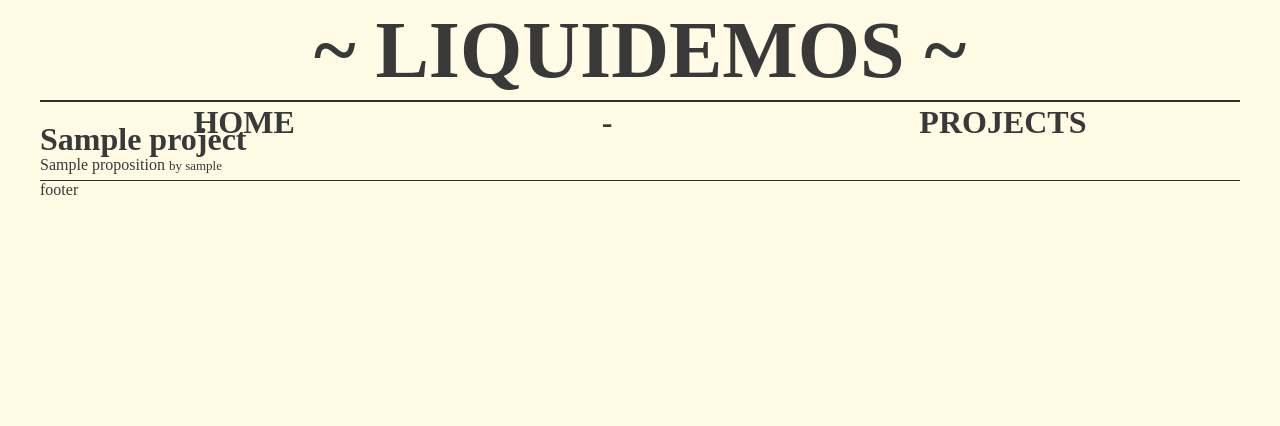
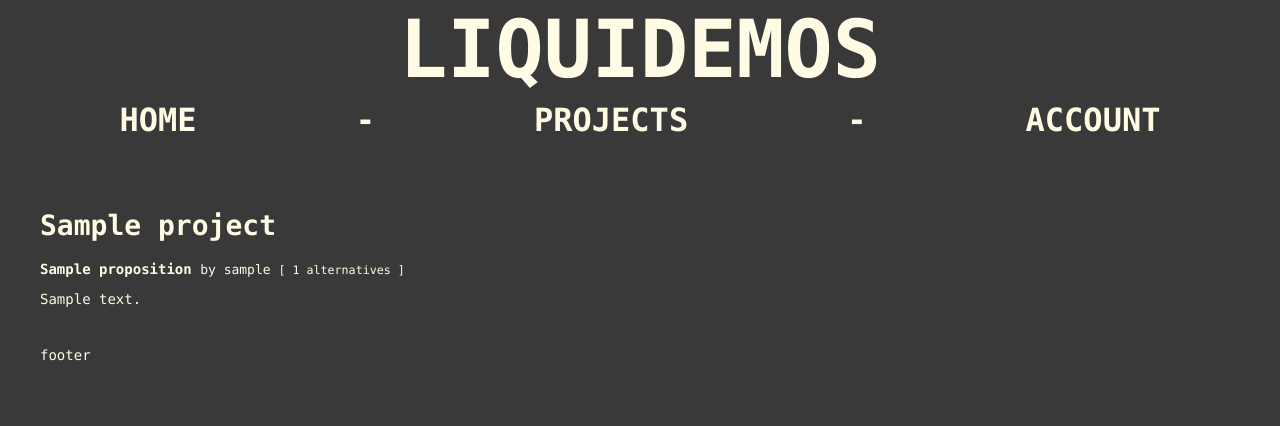
Before and after one commit to renaudcepre/liquidemos-api, a Django app: a page that uses templates/base.html in a window 1280 px wide. Shown: the top 426 px of the page. Run offline with Django 3.2, Linux system fonts and the light colour scheme; tables that the repository leaves empty hold one stand-in row (values such as "Sample post").

Commit message:
front: affiche la liste des propositions et la premiere alternative

```diff
--- a/apps/commons/static/css/base.css
+++ b/apps/commons/static/css/base.css
@@ -1,7 +1,7 @@
 
 :root {
-    --main-bg-color: #fffbe5;
-    --main-text-color: #393939;
+    --main-text-color: #fffbe5;
+    --main-bg-color: #393939;
 }
 
 a {
@@ -10,8 +10,8 @@ a {
 }
 
 body {
-    /*font-family: 'Droid Serif', serif;*/
-    /*font-size: 14px;*/
+    font-family: "Bitstream Vera Sans Mono", Monaco, "Courier New", Courier, monospace;
+    font-size: 14px;
     color: var(--main-text-color);
     background-color: var(--main-bg-color);
 
@@ -33,8 +33,6 @@ body {
     grid-row: subheader-start;
     text-align: center;
     font-weight: 600;
-    border-bottom: #2f2f2f 1px solid;
-    border-top: #2f2f2f 1px solid;
     line-height: 40px;
     grid-column: 1;
     text-transform: uppercase;
@@ -73,7 +71,6 @@ body {
 .footer {
     grid-row: footer-start;
     grid-column: 1;
-    border-top: #2f2f2f 1px solid;
 }
 .section {
     display: flex;
@@ -81,7 +78,7 @@ body {
 }
 
 .title {
-    font-family: 'Playfair Display', serif;
+    font-family: "Bitstream Vera Sans Mono", Monaco, "Courier New", Courier, monospace;
     font-weight: 900;
     line-height: 100px;
     font-size: 80px;
@@ -105,3 +102,10 @@ body {
         display: none;
     }
 }
+
+.proposition-name {
+    margin-left: 20px;
+}
+.project {
+    margin-bottom: 40px;
+}
--- a/apps/projects/templates/project_detail.html
+++ b/apps/projects/templates/project_detail.html
@@ -1,8 +1,18 @@
 {% extends 'base.html' %}
 
 {% block content %}
-    <h1>{{ project.name }}</h1>
-    {% for prop in project.proposition_set.all %}
-        <p>{{ prop.name }} <span style="font-size: small"> by {{ prop.created_by }} </span></p>
-    {% endfor %}
+    <div class="content">
+            <h1>{{ project.name }}</h1>
+
+            {% for prop in project.proposition_set.all %}
+                <div class="project">
+                    <p><span style="font-weight: bold">{{ prop.name }} </span>
+                    <span style="font-size: small"> by {{ prop.created_by }} </span>
+                    <span style="font-size: smaller"> [ {{ prop.alternative_set.count }} alternatives  ]</span>
+                </p>
+                <p>{{ prop.alternative_set.first.content }}</p>
+                </div>
+            {% endfor %}
+
+    </div>
 {% endblock %}
--- a/templates/base.html
+++ b/templates/base.html
@@ -5,7 +5,7 @@
 <head>
     <meta charset="UTF-8">
     <title>Liquidemos</title>
-    <link href="{%  static 'css/base.css' %}" , rel="stylesheet">
+    <link href="{%  static 'css/base.css' %}"  rel="stylesheet">
 </head>
 <body>
 {% block header %}{%  include "header.html" %}{%  endblock %}
--- a/templates/header.html
+++ b/templates/header.html
@@ -1,9 +1,7 @@
 <header>
     <div class="head">
         <div class="title">
-            <span class="tilde_title"> ~ </span>
             {{ settings.title|default:"Liquidemos" }}
-            <span class="tilde_title"> ~ </span>
         </div>
 
     </div>
@@ -29,14 +27,14 @@
         >
             Projects
         </a>
-{#        <div class="menu-div"></div>#}
-{##}
-{#        <a#}
-{#                class="menu-item {% if request.path == '/agenda/' %}is-active{% endif %}"#}
-                {#                href={% url "agenda" %}#}
-{#        >#}
-{#            Agenda#}
-{#        </a>#}
+        <div class="menu-div"></div>
+
+        <a
+                class="menu-item {% if request.path == '/agenda/' %}is-active{% endif %}"
+{#                                href={% url "agenda" %}#}
+        >
+            Account
+        </a>
 {#        <div class="menu-div"></div>#}
 {##}
 {#        <a#}
```
